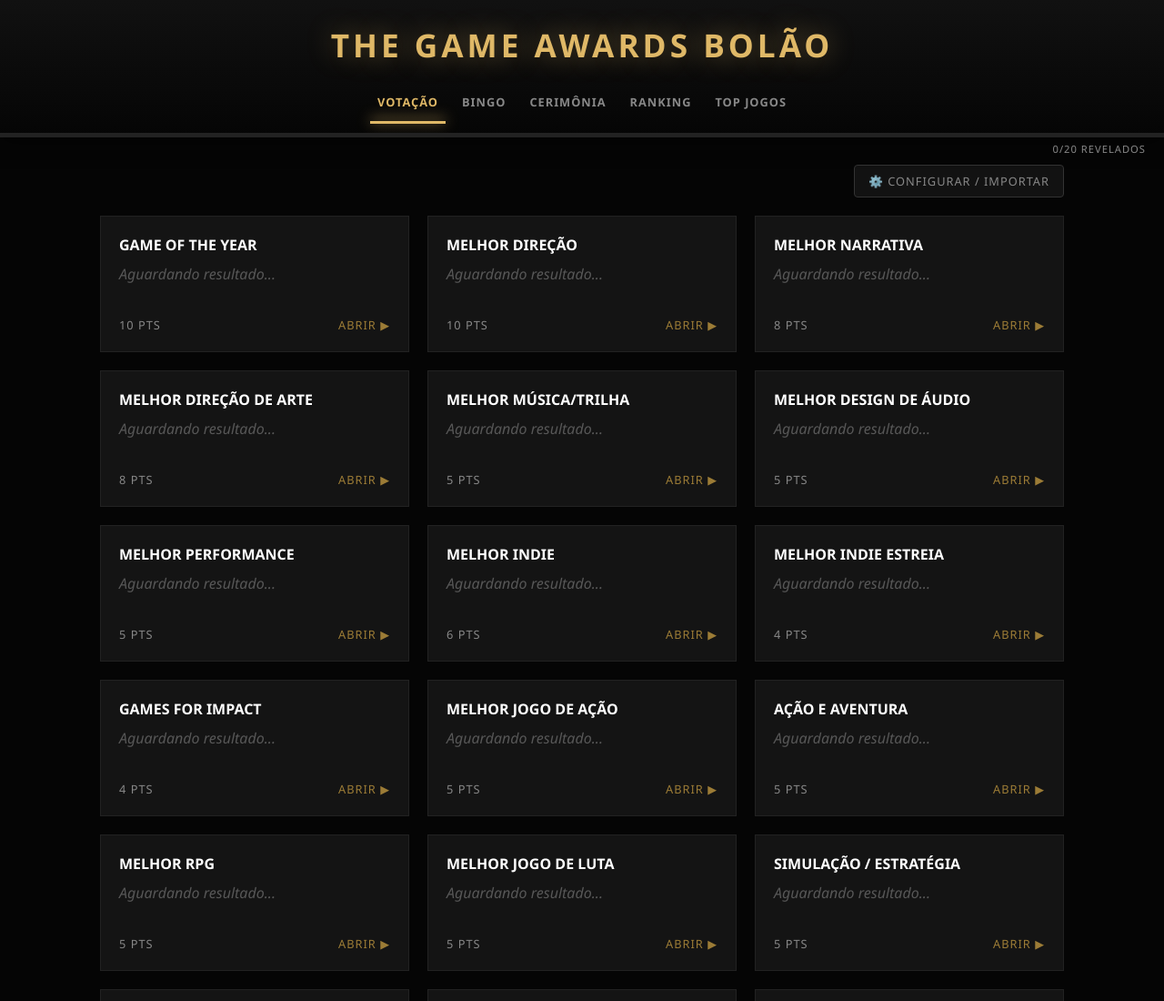
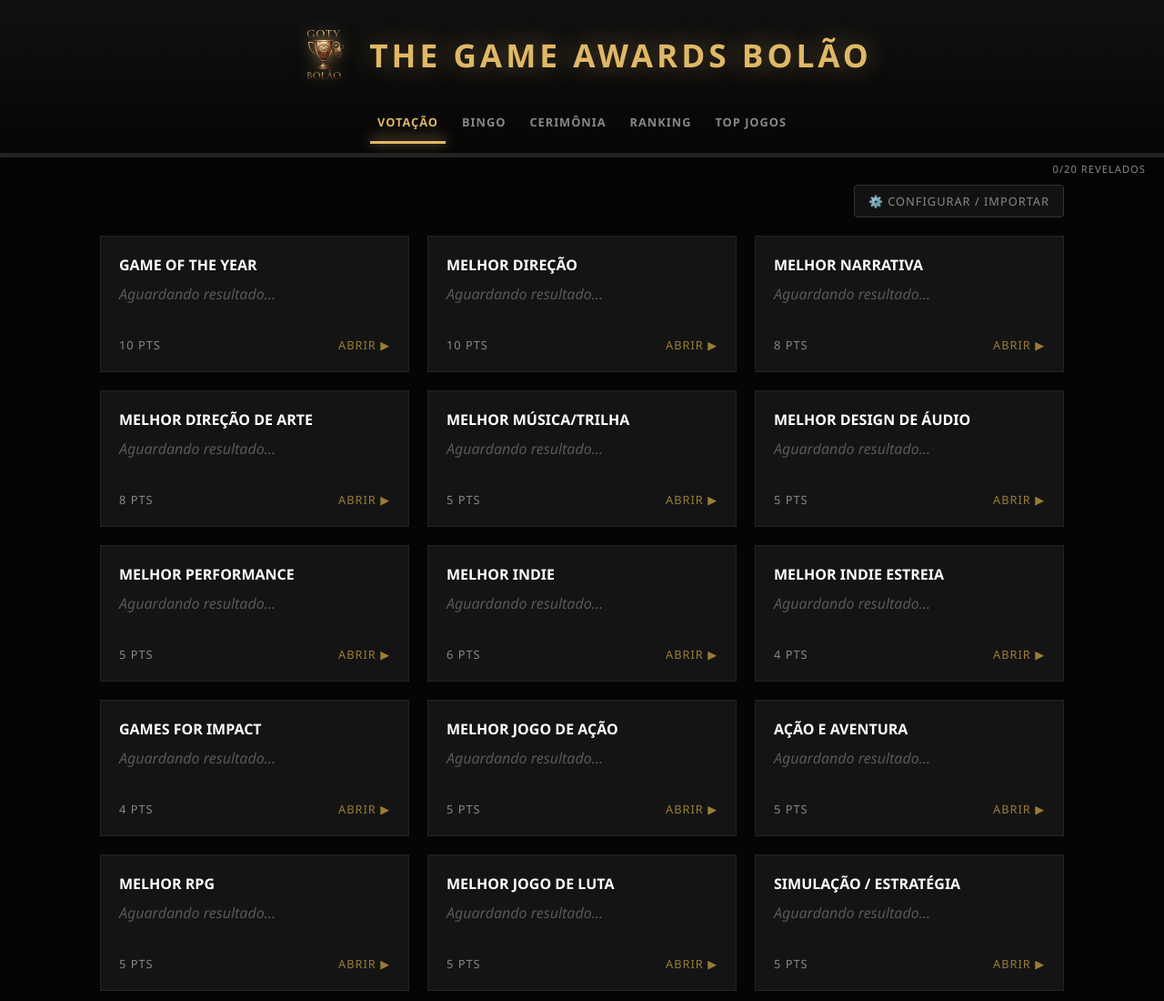
Before and after one commit to LucasCunh4/Bolao, a plain HTML site: page index.html in a window 1280 px wide. Shown: the top 1100 px of the page at 91% size. Drawn offline with nearby package versions, Linux system fonts and the light colour scheme.

Commit message:
Update index.html

```diff
--- a/index.html
+++ b/index.html
@@ -5,8 +5,14 @@
     <meta name="viewport" content="width=device-width, initial-scale=1.0, maximum-scale=1.0, user-scalable=no">
     <title>THE GAME AWARDS - BOLÃO 2025</title>
 
+    <meta property="og:title" content="TGA Bolão 2025">
+    <meta property="og:description" content="Faça suas apostas para o Game Awards! Quem será o GOTY?">
+    <meta property="og:image" content="android/android-launchericon-512-512.png">
+    <meta property="og:type" content="website">
+
     <link rel="manifest" href="manifest.json">
     <meta name="theme-color" content="#050505">
+    <link rel="apple-touch-icon" href="android/android-launchericon-192-192.png">
     <meta name="apple-mobile-web-app-status-bar-style" content="black-translucent">
 
     <script src="https://cdn.jsdelivr.net/npm/canvas-confetti@1.6.0/dist/confetti.browser.min.js"></script>
@@ -58,19 +64,36 @@
             box-shadow: 0 5px 20px rgba(0,0,0,0.5);
         }
 
+        .header-logo-container {
+            display: flex;
+            align-items: center;
+            justify-content: center;
+            gap: 15px;
+            margin-bottom: 20px;
+            padding: 0 20px;
+        }
+
+        .header-logo {
+            height: 70px;
+            width: auto;
+            filter: drop-shadow(0px 0px 8px rgba(223, 184, 103, 0.6));
+        }
+
         h1 {
+            margin: 0;
             font-weight: 800;
             text-transform: uppercase;
             letter-spacing: 4px;
             color: var(--gold-primary);
             text-align: center;
-            margin: 0 0 20px 0;
             text-shadow: 0px 0px 30px rgba(223, 184, 103, 0.45);
             font-size: 2.2rem;
         }
 
         @media (max-width: 600px) {
+            .header-logo { height: 50px; }
             h1 { font-size: 1.5rem; letter-spacing: 2px; }
+            .header-logo-container { gap: 10px; }
         }
 
         /* --- NAVEGAÇÃO --- */
@@ -439,7 +462,11 @@
 <body>
 
     <header>
-        <h1>THE GAME AWARDS BOLÃO</h1>
+        <div class="header-logo-container">
+            <img src="logo-goty.png" alt="Logo GOTY Bolão" class="header-logo">
+            <h1>THE GAME AWARDS BOLÃO</h1>
+        </div>
+
         <nav class="nav-bar">
             <button class="nav-btn active" onclick="trocarAba('categorias')">Votação</button>
             <button class="nav-btn" onclick="trocarAba('bingo')">Bingo</button>
```
